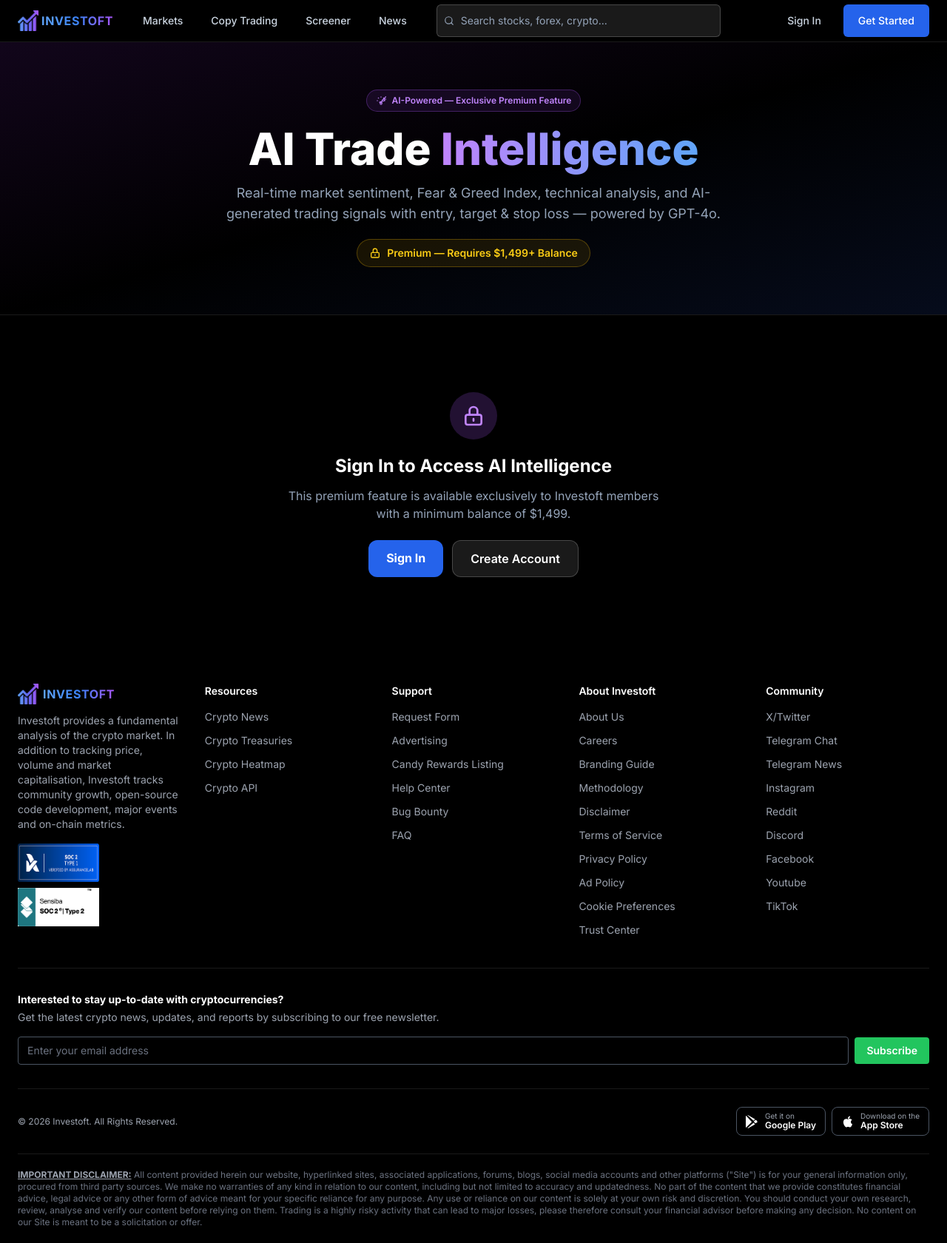
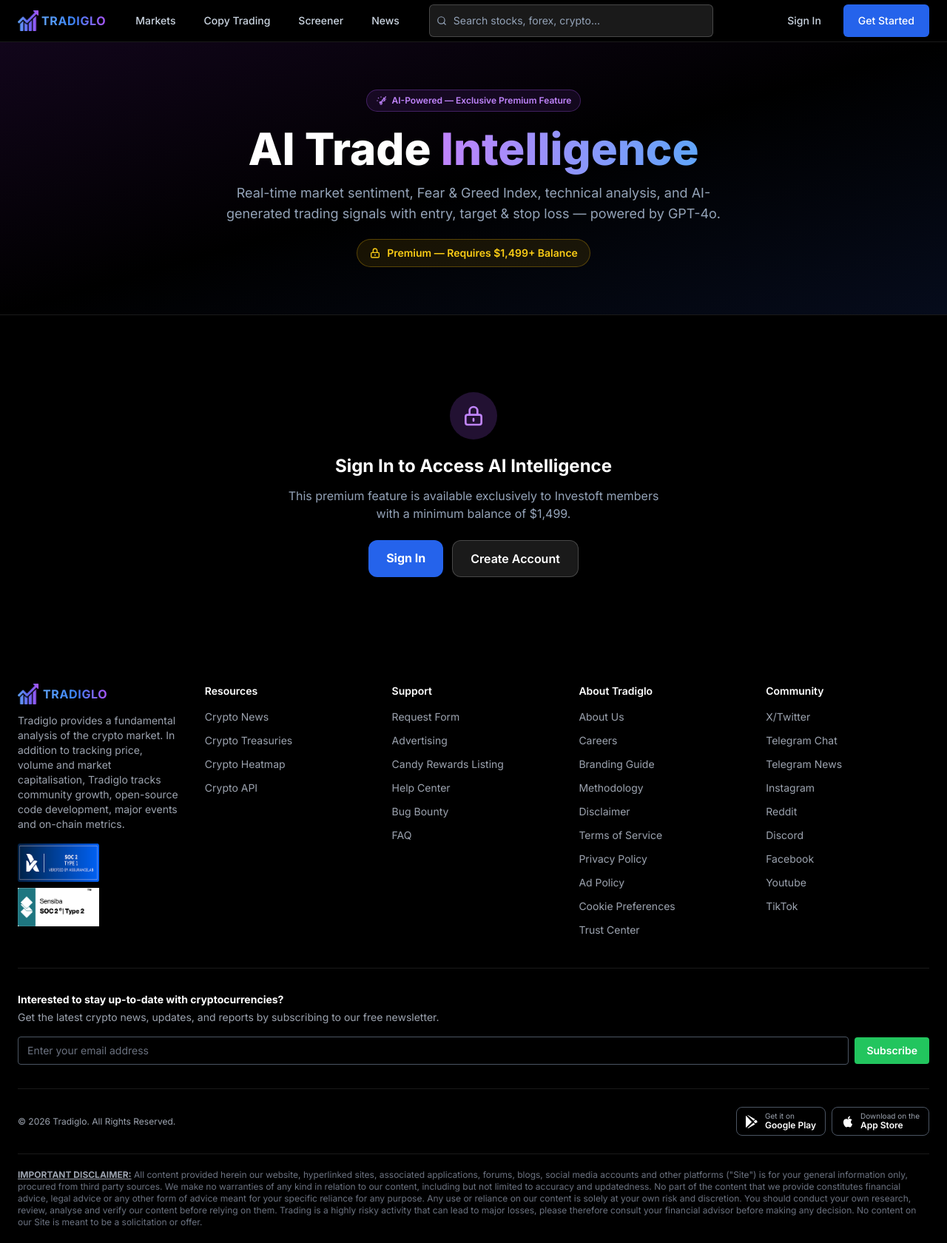
Before and after one commit to cunaybaruta-bot/INVESTOFT.COM, a Next.js app: page /ai-trade-intelligence in a window 1280 px wide. Shown: the whole page at 74% size. Built offline with nearby package versions, Linux system fonts and the light colour scheme.

Commit message:
Local Commit: 2026-03-20T21:47:46.133Z - Updated nama brand di **Header** dari `INVESTOFT` → `TRADIGLO` - Updated semua instance di **Footer**: nama brand, section header "About Investoft" → "About Tradiglo", deskripsi teks, dan copyright © 2026 Tradiglo

```diff
--- a/src/components/Footer.tsx
+++ b/src/components/Footer.tsx
@@ -8,7 +8,7 @@
   const footerLinks = {
     Resources: ['Crypto News', 'Crypto Treasuries', 'Crypto Heatmap', 'Crypto API'],
     Support: ['Request Form', 'Advertising', 'Candy Rewards Listing', 'Help Center', 'Bug Bounty', 'FAQ'],
-    'About Investoft': [
+    'About Tradiglo': [
     'About Us',
     'Careers',
     'Branding Guide',
@@ -61,11 +61,11 @@
               <span
                 style={{ fontFamily: "'Satoshi', 'Inter', sans-serif", fontWeight: 700, letterSpacing: '0.04em' }}
                 className="text-transparent bg-clip-text bg-gradient-to-r from-blue-400 via-blue-500 to-purple-500 text-base tracking-wide select-none">
-                INVESTOFT
+                TRADIGLO
               </span>
             </div>
             <p className="text-xs sm:text-sm leading-relaxed mb-4">
-              Investoft provides a fundamental analysis of the crypto market. In addition to tracking price, volume and market capitalisation, Investoft tracks community growth, open-source code development, major events and on-chain metrics.
+              Tradiglo provides a fundamental analysis of the crypto market. In addition to tracking price, volume and market capitalisation, Tradiglo tracks community growth, open-source code development, major events and on-chain metrics.
             </p>
             {/* Trust Badge */}
             <div className="mt-2 flex flex-row items-center gap-2 flex-wrap">
@@ -129,7 +129,7 @@
 
         {/* BOTTOM SECTION */}
         <div className="flex flex-col sm:flex-row items-start sm:items-center justify-between gap-4 py-6">
-          <p className="text-gray-400 text-xs">© 2026 Investoft. All Rights Reserved.</p>
+          <p className="text-gray-400 text-xs">© 2026 Tradiglo. All Rights Reserved.</p>
           <div className="flex gap-2 flex-wrap">
             {/* Google Play Badge */}
             <a
--- a/src/components/Header.tsx
+++ b/src/components/Header.tsx
@@ -56,7 +56,7 @@
             style={{ fontFamily: "'Satoshi', 'Inter', sans-serif", fontWeight: 700, letterSpacing: '0.04em' }}
             className="text-transparent bg-clip-text bg-gradient-to-r from-blue-400 via-blue-500 to-purple-500 text-base tracking-wide select-none"
           >
-            INVESTOFT
+            TRADIGLO
           </span>
         </Link>
 
```
